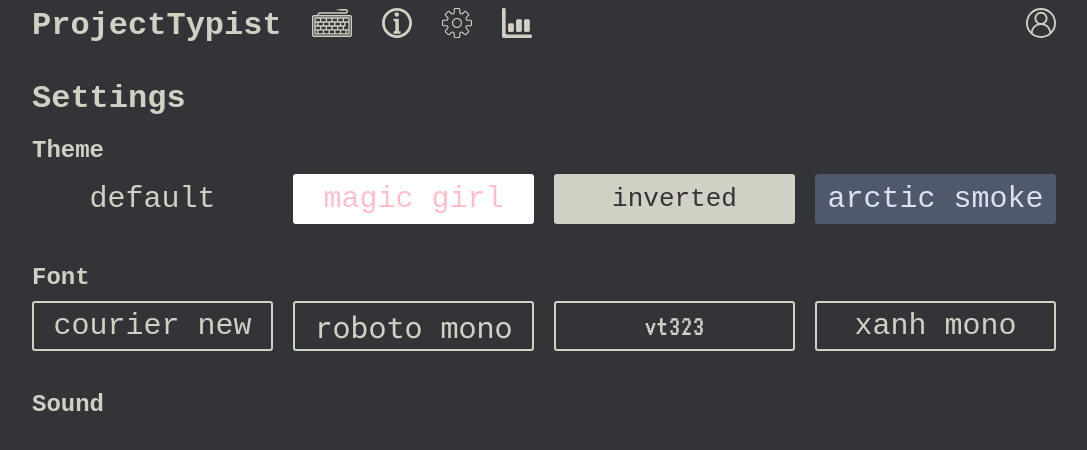
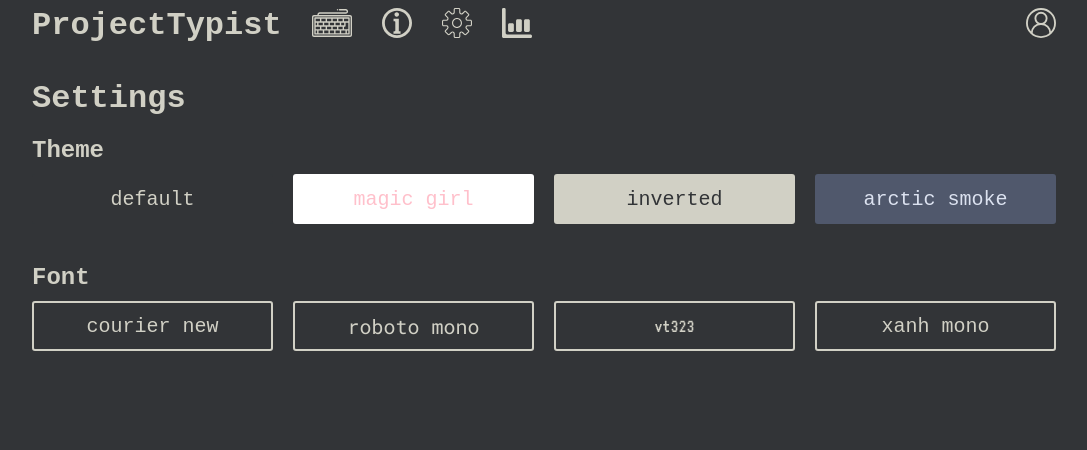
Before and after one commit to viktorpakholok/WebProjectTypist, a React (Vite) app in the folder projecttypist/: page /settings in a window 1280 px wide. Shown: the top 450 px of the page, without its empty margins (96-1183 px from the left). Built offline with nearby package versions, Linux system fonts and the light colour scheme; a web font is replaced by a local one.

Commit message:
Upgraded responsibility for settings

```diff
--- a/projecttypist/src/components/Input/Input.jsx
+++ b/projecttypist/src/components/Input/Input.jsx
@@ -21,8 +21,8 @@ function Input({ name, type = "text", placeholderText, value, onChange }) {
             placeholder={placeholderText}
             value={value}
             onChange={onChange}
-            minlength="3"
-            maxlength="25"
+            minLength="3"
+            maxLength="50"
         />
     );
 }
--- a/projecttypist/src/components/SVG/Person.jsx
+++ b/projecttypist/src/components/SVG/Person.jsx
@@ -1,5 +1,5 @@
 function Person(props) {
-    return <svg width="20px" height="20px" className={props.classes} version="1.1" xmlns="http://www.w3.org/2000/svg" xmlns:xlink="http://www.w3.org/1999/xlink" x="0px" y="0px" viewBox="0 0 256 256" enable-background="new 0 0 256 256" xml:space="preserve">
+    return <svg width="20px" height="20px" className={props.classes} version="1.1" xmlns="http://www.w3.org/2000/svg" xmlnsXlink="http://www.w3.org/1999/xlink" x="0px" y="0px" viewBox="0 0 256 256" enableBackground="new 0 0 256 256" xmlSpace="preserve">
         <metadata> Svg Vector Icons : http://www.onlinewebfonts.com/icon </metadata>
         <g>
             <g>
--- a/projecttypist/src/pages/Settings/Settings.css
+++ b/projecttypist/src/pages/Settings/Settings.css
@@ -2,7 +2,7 @@
     width: 24%;
     height: 50px;
     border-radius: 3px;
-    font-size: 30px;
+    font-size: 16px;
     color: var(--ft-color);
     background-color: var(--bg-color);
     vertical-align: middle;
@@ -14,6 +14,18 @@
 
 .theme-bth:hover {
     cursor: pointer;
+}
+
+@media (min-width: 1200px) {
+  .theme-bth {
+    font-size: 30px;
+  }
+}
+
+@media (min-width: 800px) {
+  .theme-bth {
+    font-size: 20px;
+  }
 }
 
 .theme-0 {
@@ -29,7 +41,6 @@
 .theme-2 {
     background-color: #d1d0c5;
     color: #323437;
-    font-size: 26px;
 }
 
 .theme-3 {
--- a/projecttypist/src/pages/Settings/Settings.jsx
+++ b/projecttypist/src/pages/Settings/Settings.jsx
@@ -72,11 +72,11 @@ function Settings() {
             </div>
 
 
-            <h2 className="pad-bot-10 mar-top-40">Sound</h2>
+            {/* <h2 className="pad-bot-10 mar-top-40">Sound</h2>
 
             <div className="flex gap-20">
 
-            </div>
+            </div> */}
 
             {/* <Logs data={arr}></Logs> */}
 
```
